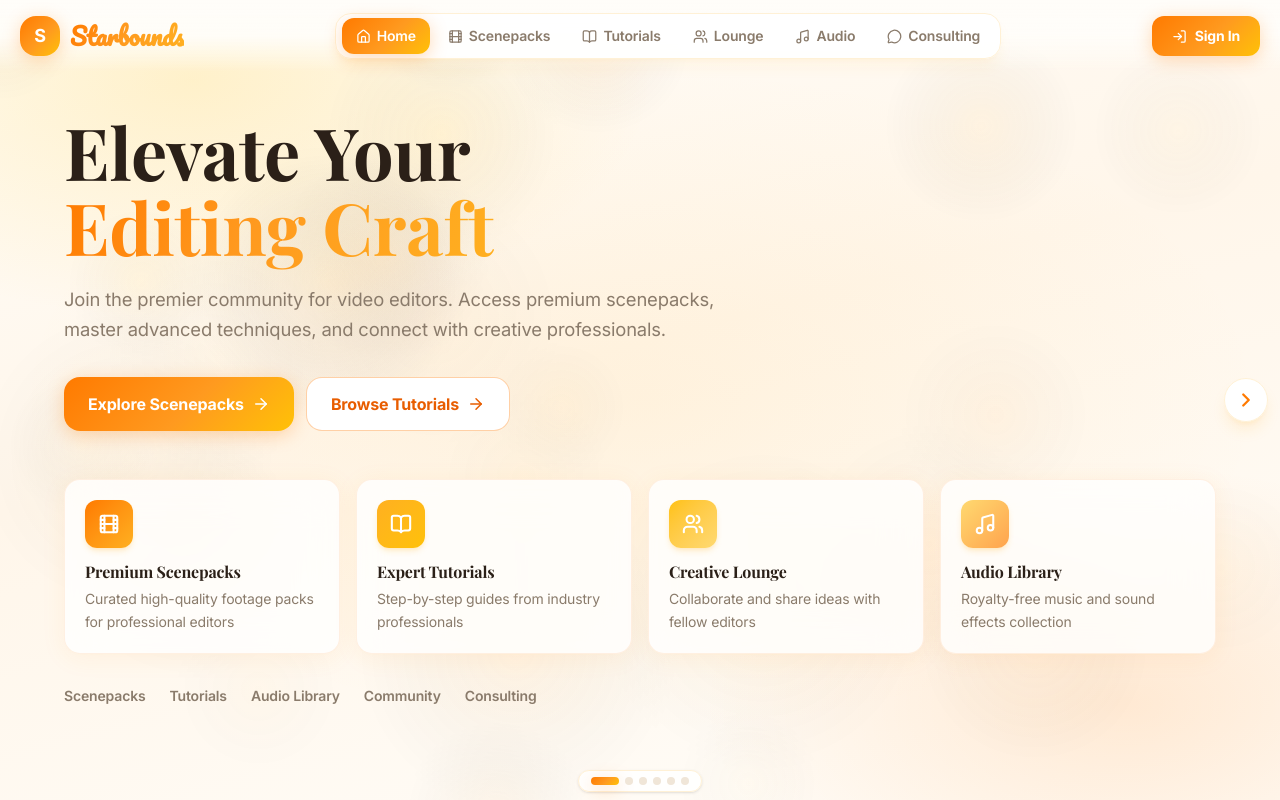
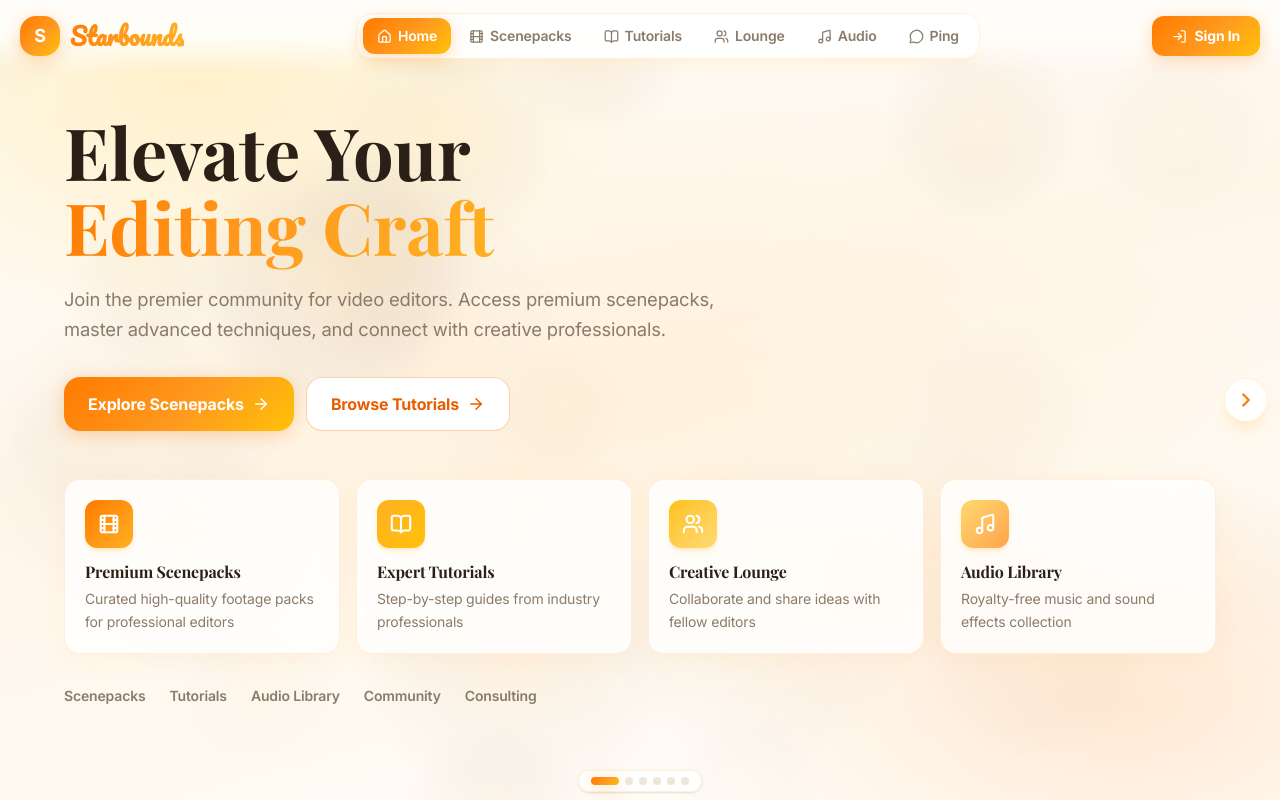
Before and after one commit to sar0u/starboundsgrp-website, a React (Vite) app: page / in a window 1280 px wide. Built offline with nearby package versions, Linux system fonts and the light colour scheme; a web font is replaced by a local one.

Commit message:
Update Navbar.tsx

```diff
--- a/src/components/Navbar.tsx
+++ b/src/components/Navbar.tsx
@@ -17,7 +17,7 @@ const nav = [
   { label: 'Tutorials',   icon: BookOpen,       p: 2 },
   { label: 'Lounge',      icon: Users,          p: 3 },
   { label: 'Audio',       icon: Music,          p: 4 },
-  { label: 'Consulting',  icon: MessageCircle,  p: 5 },
+  { label: 'Ping',        icon: MessageCircle,  p: 5 },
 ];
 
 export default function Navbar({ currentPage, onNavigate, onLogin, onProfile, isAdmin }: Props) {
```
